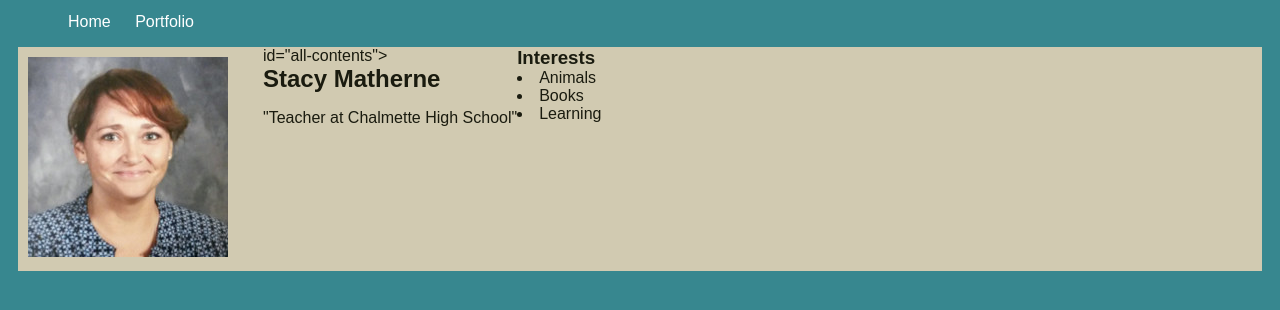
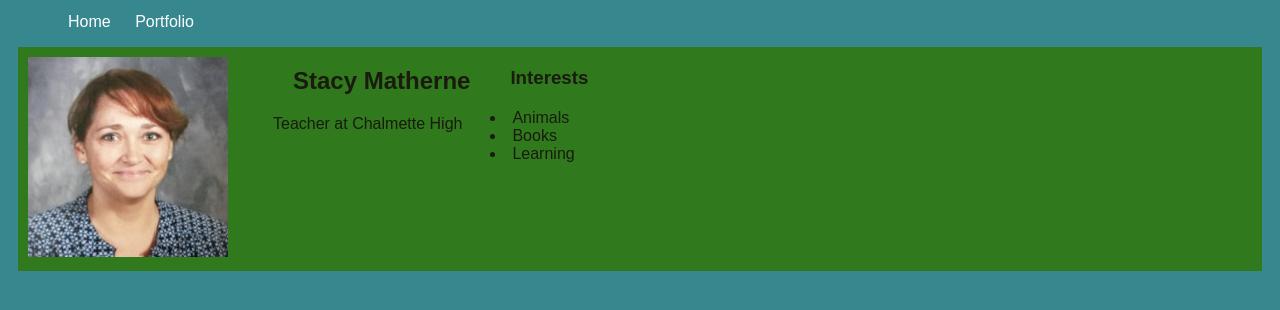
Before and after one commit to StacyNO75/stacyno75.github.io, a plain HTML site: page index.html in a window 1280 px wide. Shown: the part 58-368 px from the top of the page. Drawn offline with Linux system fonts and the light colour scheme.

Commit message:
add portfolio.html file

```diff
--- a/index.html
+++ b/index.html
@@ -17,7 +17,7 @@
 
         /* navigation menu */
         nav {
-            background: rgb(51, 173, 77);
+            background: rgb(44, 202, 79);
             margin: 0 auto;
             margin-bottom: 20px;
             border-radius: 5px;
@@ -45,11 +45,11 @@
 
         /* main container area beneath menu */
         main {
-            background: rgb(209, 202, 177);
+            background: rgb(48, 121, 29);
             display: flex;
         }
         .sidebar {
-            margin-right: 25px;
+            margin-right: 35px;
             padding: 10px;
         }
         .sidebar-img {
@@ -60,11 +60,11 @@
             padding: 15px;
         }
         #interests {
-            border: 4px silver ridge;
-            padding: 8px;
+            border: 4px rgb(46, 165, 46) ridge;
+            padding: 88px;
         }
         h2, h3 {
-            margin: 0px;
+            margin: 20px;
         }
     </style>
 </head>
@@ -92,13 +92,10 @@
             </div>
             <!-- Content section -->
             <div>
-                id="all-contents">
-        <h2>
-            Stacy Matherne
+                <h2>Stacy Matherne
                 </h2>
-
-        <p> "Teacher at Chalmette High School"
-
+        <p>
+            Teacher at Chalmette High
         </p>
             </div>
             <!--Interests section-->
```
Also changed, not shown: portfolio.html (+2 -3 lines). Lines whose indentation alone changed are shown as unchanged.
